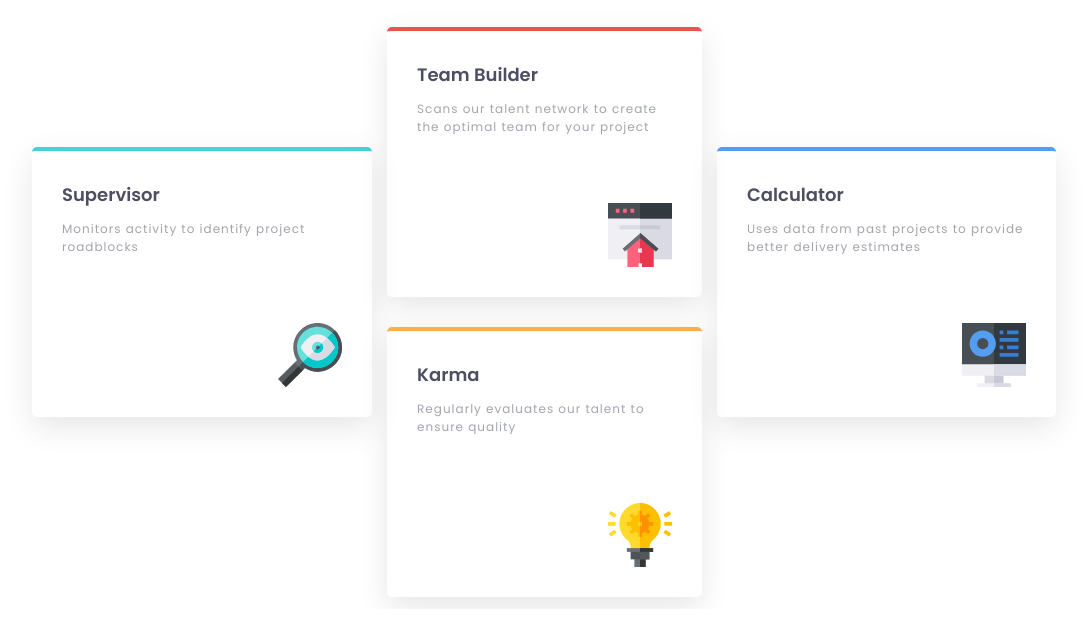
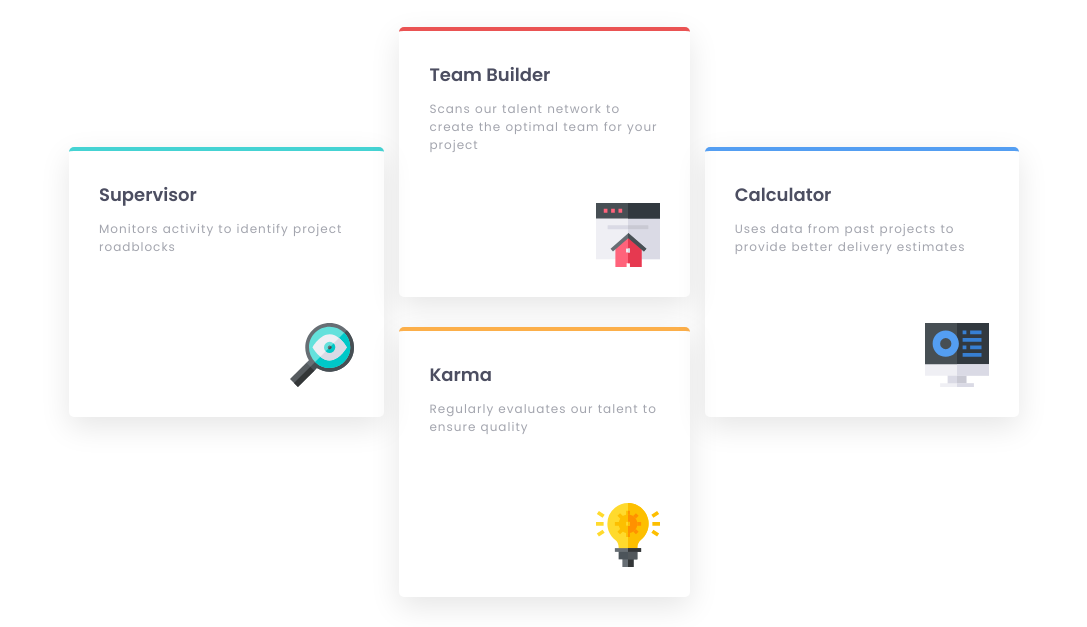
Before and after one commit to codingkapur/four-card-feature-section, a plain HTML site: page index.html in a window 1280 px wide. Shown: the part 221-848 px from the top of the page, without its empty margins (96-1183 px from the left). Drawn offline with Linux system fonts and the light colour scheme.

Commit message:
Update style.css

```diff
--- a/style.css
+++ b/style.css
@@ -7,7 +7,6 @@
   font-size: 15px;
 }
 body {
-  height: 100vh;
   font-family: "Poppins", sans-serif;
   font-weight: 400;
 }
@@ -79,9 +78,10 @@ body {
   border-top: 4px solid hsl(212, 86%, 64%);
 }
 
-@media (min-width: 750px) {
+@media (min-width: 780px) {
   .container {
-    max-width: 80%;
+    width: 80vw;
+    max-width: 950px;
     margin: 2rem auto;
     grid-template-columns: repeat(12, minmax(min-content, 10rem));
     grid-template-rows: minmax(min-content,150px) repeat(10, 3rem);
```
